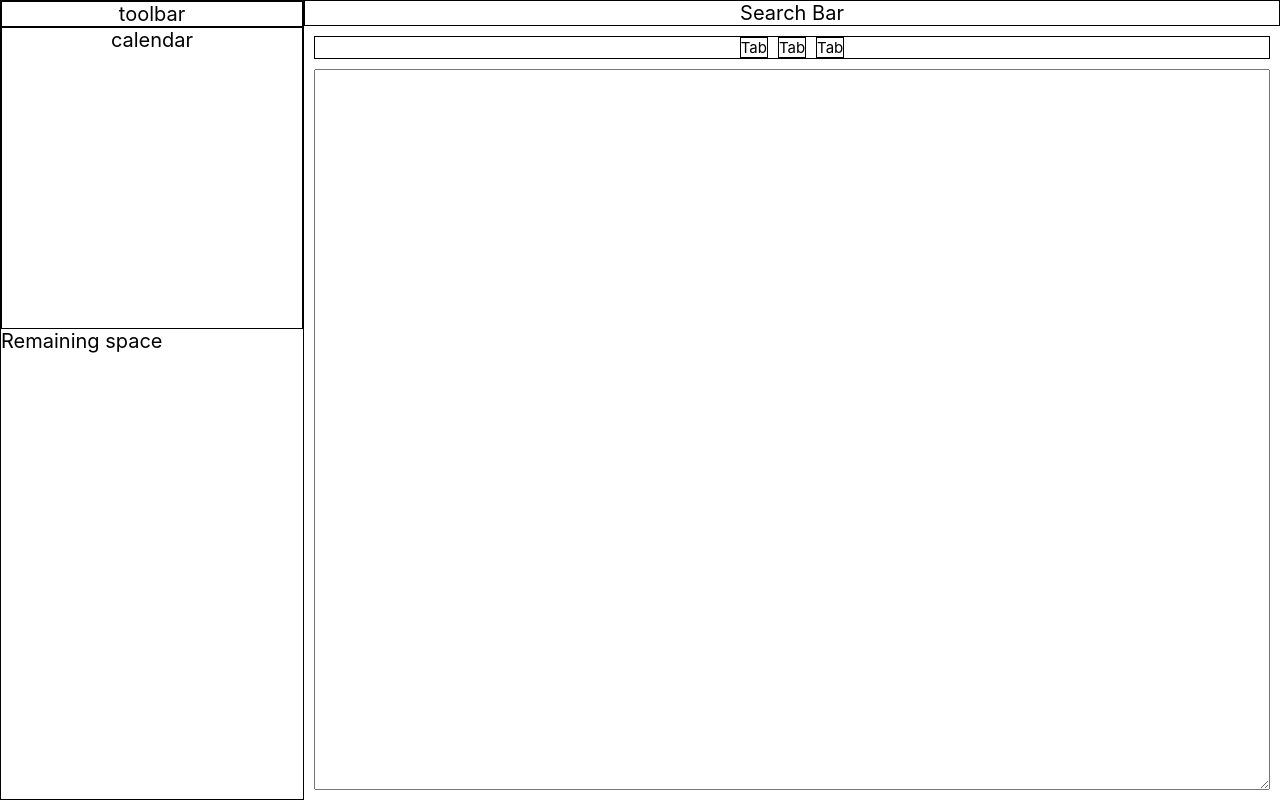
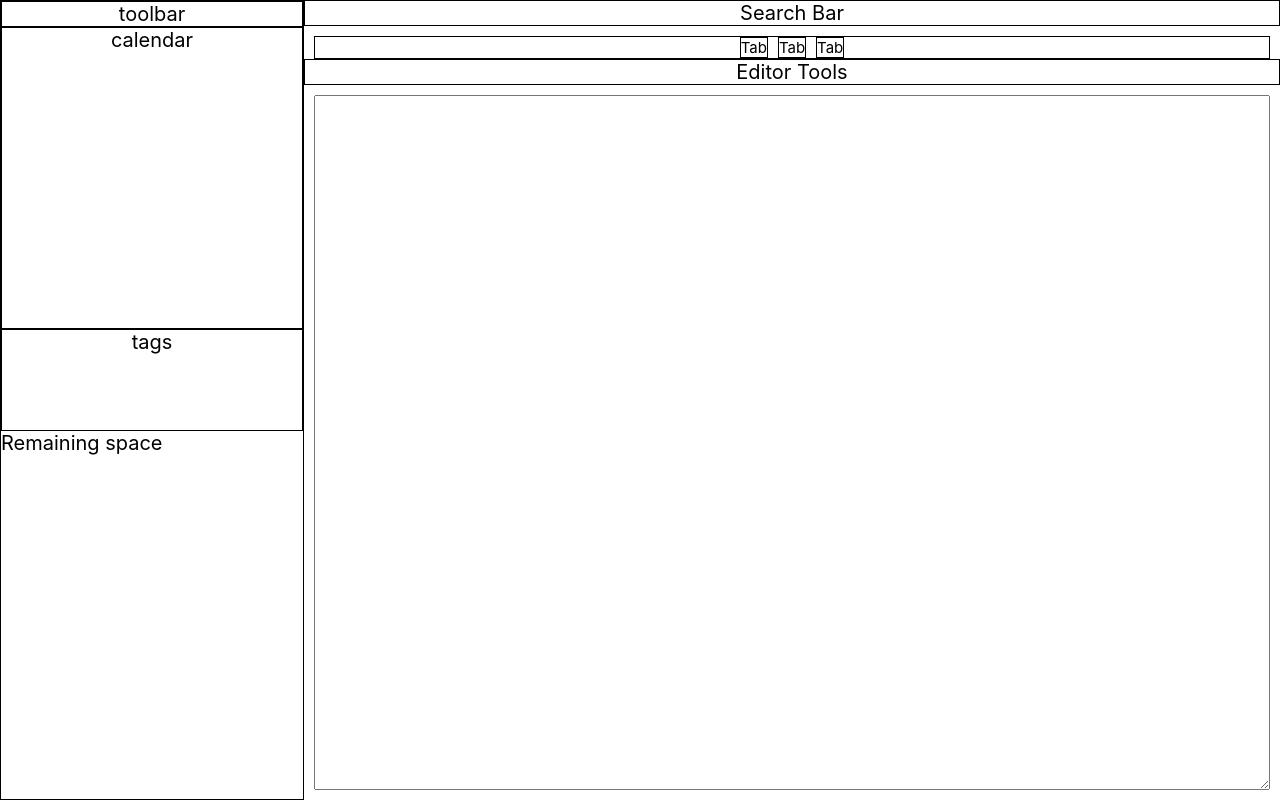
Before and after one commit to cse110-sp24-group26/final-project, a website with bundled scripts: page src/index.html in a window 1280 px wide. Built offline with nearby package versions, Linux system fonts and the light colour scheme.

Commit message:
Added tags and editor tools sections
Tags to sidebar & editor tools to editor, structure to make dev easier.

```diff
--- a/src/editor/editor.css
+++ b/src/editor/editor.css
@@ -27,6 +27,13 @@ m-tab-list {
 	border: solid 1px black;
 }
 
+m-editor-tools {
+	display: flex;
+	flex-direction: row;
+	justify-content: center;
+	align-items: center;
+	border: solid 1px black;
+}
 
 /* MARK: main editor */
 m-main-editor {
--- a/src/editor/editor.js
+++ b/src/editor/editor.js
@@ -12,6 +12,7 @@
 /* SAVES saveUserTabs via state/database.js whenever the list of openTabs has been changed */
 
 import './main_editor.js'
+import './editor_tools.js'
 import './tab_list.js'
 
 class Editor extends HTMLElement {
@@ -19,6 +20,8 @@ class Editor extends HTMLElement {
         this.innerHTML = `
             <m-tab-list>
             </m-tab-list>
+            <m-editor-tools>
+            </m-editor-tools>
             <m-main-editor>
             </m-main-editor>
         `
--- /dev/null
+++ b/src/editor/editor_tools.js
@@ -0,0 +1,7 @@
+class EditorTools extends HTMLElement {
+	connectedCallback() {
+		this.innerHTML = "Editor Tools"
+	}
+}
+
+customElements.define('m-editor-tools', EditorTools);
--- a/src/sidebar/sidebar.css
+++ b/src/sidebar/sidebar.css
@@ -19,3 +19,9 @@ m-calendar {
 
     border: solid 1px black;
 }
+
+m-tags {
+    border: solid 1px black;
+	text-align: center;
+    min-height: 5rem;
+}
--- a/src/sidebar/sidebar.js
+++ b/src/sidebar/sidebar.js
@@ -10,6 +10,7 @@
 
 import './calendar/calendar.js'
 import './toolbar.js'
+import './tags.js'
 
 class Sidebar extends HTMLElement {
     connectedCallback() {
@@ -20,6 +21,9 @@ class Sidebar extends HTMLElement {
             <m-calendar>
             </m-calendar>
 
+            <m-tags>
+            </m-tags>
+
             <div>
                 Remaining space
             </div>
--- /dev/null
+++ b/src/sidebar/tags.js
@@ -0,0 +1,9 @@
+class Tags extends HTMLElement {
+	connectedCallback() {
+		this.innerHTML = `
+			tags
+		`
+	}
+}
+
+customElements.define('m-tags', Tags);
```
Also changed, not shown: src/editor/tab_list.js (line endings or trailing spaces).
